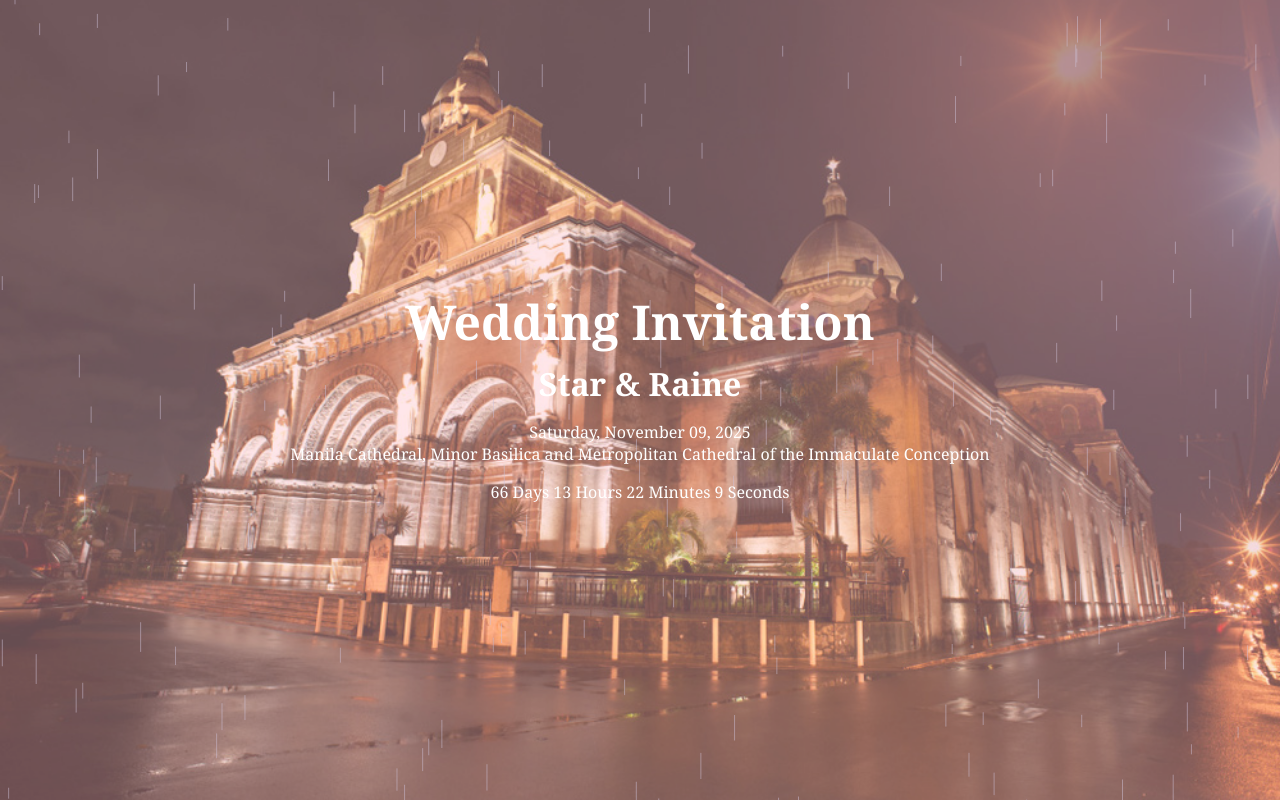
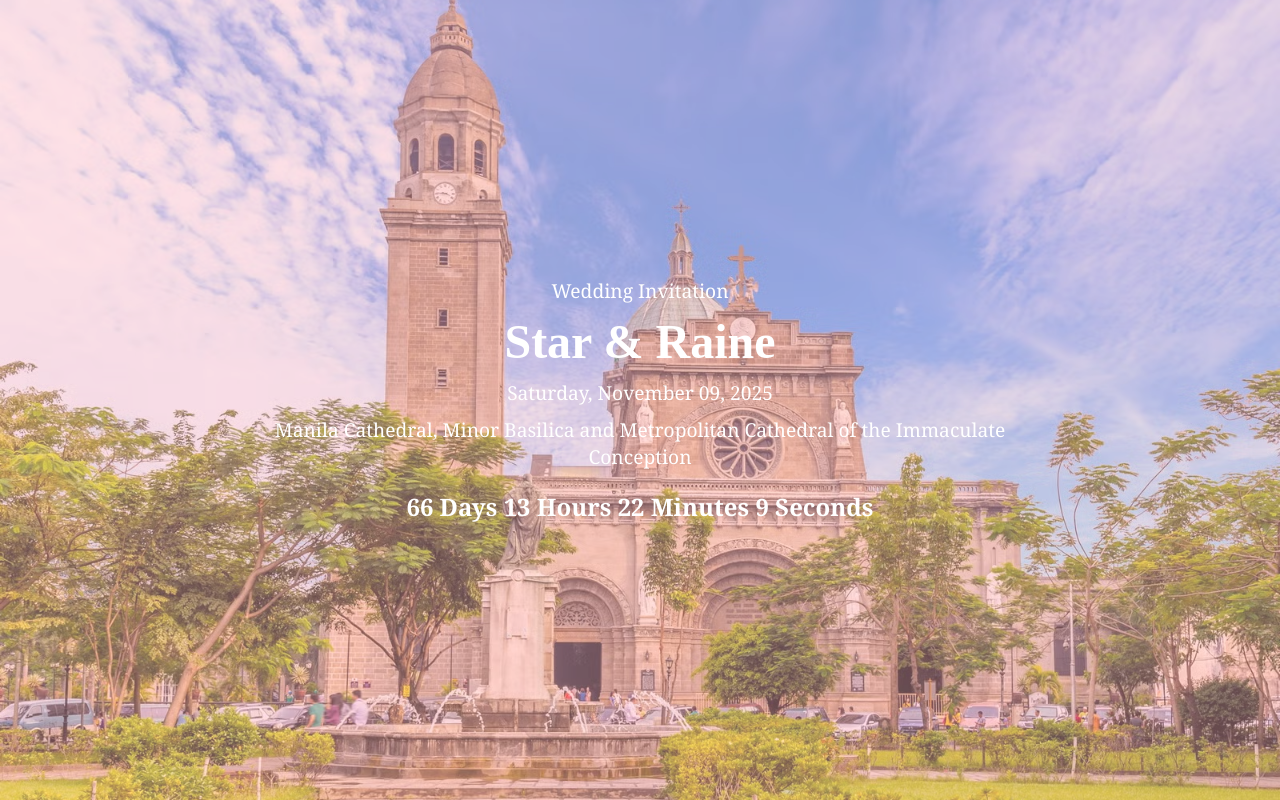
Before and after one commit to zsgepuit/Anniversary---Star-and-Raine, a plain HTML site: page index.html in a window 1280 px wide. Drawn offline with Linux system fonts and the light colour scheme.

Commit message:
Update index.html

```diff
--- a/index.html
+++ b/index.html
@@ -5,158 +5,91 @@
   <meta name="viewport" content="width=device-width, initial-scale=1.0">
   <title>Wedding Invitation</title>
   <style>
+    /* Reset */
+    * { margin: 0; padding: 0; box-sizing: border-box; }
+
     body {
-      margin: 0;
+      font-family: 'Georgia', serif;
       height: 100vh;
       display: flex;
+      align-items: center;
       justify-content: center;
-      align-items: center;
-      font-family: 'Georgia', serif;
+      text-align: center;
       color: white;
-      text-align: center;
       position: relative;
       overflow: hidden;
-      background: url('manila-cathedral dark.jpg') no-repeat center center/cover; /* Gamitin yung inupload mong image */
     }
 
-    /* Pink overlay */
+    /* Background image + pink overlay */
     body::before {
       content: "";
       position: absolute;
-      top: 0; left: 0;
-      width: 100%; height: 100%;
-      background: rgba(255, 192, 203, 0.4); /* Transparent pink */
-      z-index: 1;
+      top: 0; left: 0; right: 0; bottom: 0;
+      background: url('manila-cathedral.jpg') no-repeat center center/cover;
+      z-index: -2;
     }
 
-    .content {
-      position: relative;
-      z-index: 2;
+    body::after {
+      content: "";
+      position: absolute;
+      top: 0; left: 0; right: 0; bottom: 0;
+      background: rgba(255, 182, 193, 0.4); /* pink transparent */
+      z-index: -1;
+    }
+
+    .container {
+      max-width: 800px;
+      padding: 20px;
     }
 
     h1 {
       font-size: 3rem;
-      margin: 0.5rem 0;
+      font-family: 'Cursive', serif;
+      margin-bottom: 10px;
     }
 
     h2 {
       font-size: 2rem;
-      margin: 0.5rem 0;
+      font-family: 'Cursive', serif;
+      margin-bottom: 20px;
     }
 
-    #starsCanvas, #rainCanvas {
-      position: absolute;
-      top: 0; left: 0;
-      width: 100%; height: 100%;
-      z-index: 0;
-      pointer-events: none;
-      display: none; /* hidden by default */
+    p {
+      font-size: 1.2rem;
+      margin-bottom: 10px;
+    }
+
+    #countdown {
+      margin-top: 20px;
+      font-size: 1.5rem;
+      font-weight: bold;
     }
   </style>
 </head>
 <body>
-  <canvas id="starsCanvas"></canvas>
-  <canvas id="rainCanvas"></canvas>
-
-  <div class="content">
-    <h1>Wedding Invitation</h1>
-    <h2>Star & Raine</h2>
-    <p>Saturday, November 09, 2025<br>
-    Manila Cathedral, Minor Basilica and Metropolitan Cathedral of the Immaculate Conception</p>
-    <p id="countdown"></p>
+  <div class="container">
+    <p>Wedding Invitation</p>
+    <h1>Star & Raine</h1>
+    <p>Saturday, November 09, 2025</p>
+    <p>Manila Cathedral, Minor Basilica and Metropolitan Cathedral of the Immaculate Conception</p>
+    <div id="countdown"></div>
   </div>
 
   <script>
-    const starsCanvas = document.getElementById('starsCanvas');
-    const rainCanvas = document.getElementById('rainCanvas');
-    const starsCtx = starsCanvas.getContext('2d');
-    const rainCtx = rainCanvas.getContext('2d');
-    starsCanvas.width = rainCanvas.width = window.innerWidth;
-    starsCanvas.height = rainCanvas.height = window.innerHeight;
+    // Countdown script
+    const weddingDate = new Date("Nov 9, 2025 00:00:00").getTime();
+    const countdownEl = document.getElementById("countdown");
 
-    // STAR ANIMATION
-    let stars = [];
-    for (let i = 0; i < 100; i++) {
-      stars.push({
-        x: Math.random() * starsCanvas.width,
-        y: Math.random() * starsCanvas.height,
-        radius: Math.random() * 2,
-        alpha: Math.random(),
-        speed: Math.random() * 0.02
-      });
-    }
-    function drawStars() {
-      starsCtx.clearRect(0, 0, starsCanvas.width, starsCanvas.height);
-      stars.forEach(star => {
-        starsCtx.beginPath();
-        starsCtx.arc(star.x, star.y, star.radius, 0, Math.PI * 2);
-        starsCtx.fillStyle = `rgba(255,255,255,${star.alpha})`;
-        starsCtx.fill();
-        star.alpha += star.speed;
-        if (star.alpha <= 0 || star.alpha >= 1) star.speed *= -1;
-      });
-      requestAnimationFrame(drawStars);
-    }
+    setInterval(() => {
+      const now = new Date().getTime();
+      const distance = weddingDate - now;
 
-    // RAIN ANIMATION
-    let drops = [];
-    for (let i = 0; i < 200; i++) {
-      drops.push({
-        x: Math.random() * rainCanvas.width,
-        y: Math.random() * rainCanvas.height,
-        length: Math.random() * 20 + 10,
-        speed: Math.random() * 4 + 4
-      });
-    }
-    function drawRain() {
-      rainCtx.clearRect(0, 0, rainCanvas.width, rainCanvas.height);
-      rainCtx.strokeStyle = "rgba(174,194,224,0.5)";
-      rainCtx.lineWidth = 1;
-      drops.forEach(drop => {
-        rainCtx.beginPath();
-        rainCtx.moveTo(drop.x, drop.y);
-        rainCtx.lineTo(drop.x, drop.y + drop.length);
-        rainCtx.stroke();
-        drop.y += drop.speed;
-        if (drop.y > rainCanvas.height) {
-          drop.y = -20;
-          drop.x = Math.random() * rainCanvas.width;
-        }
-      });
-      requestAnimationFrame(drawRain);
-    }
-
-    // TOGGLE EFFECTS
-    let showStars = true;
-    function toggleEffect() {
-      if (showStars) {
-        starsCanvas.style.display = 'block';
-        rainCanvas.style.display = 'none';
-        drawStars();
-      } else {
-        starsCanvas.style.display = 'none';
-        rainCanvas.style.display = 'block';
-        drawRain();
-      }
-      showStars = !showStars;
-    }
-
-    toggleEffect();
-    setInterval(toggleEffect, 5000);
-
-    // COUNTDOWN
-    const eventDate = new Date("Nov 09, 2025 00:00:00").getTime();
-    const timer = document.getElementById("countdown");
-
-    setInterval(function() {
-      const now = new Date().getTime();
-      const distance = eventDate - now;
       const days = Math.floor(distance / (1000 * 60 * 60 * 24));
       const hours = Math.floor((distance % (1000 * 60 * 60 * 24)) / (1000 * 60 * 60));
       const minutes = Math.floor((distance % (1000 * 60 * 60)) / (1000 * 60));
       const seconds = Math.floor((distance % (1000 * 60)) / 1000);
 
-      timer.innerHTML = `${days} Days ${hours} Hours ${minutes} Minutes ${seconds} Seconds`;
+      countdownEl.innerHTML = `${days} Days ${hours} Hours ${minutes} Minutes ${seconds} Seconds`;
     }, 1000);
   </script>
 </body>
```
